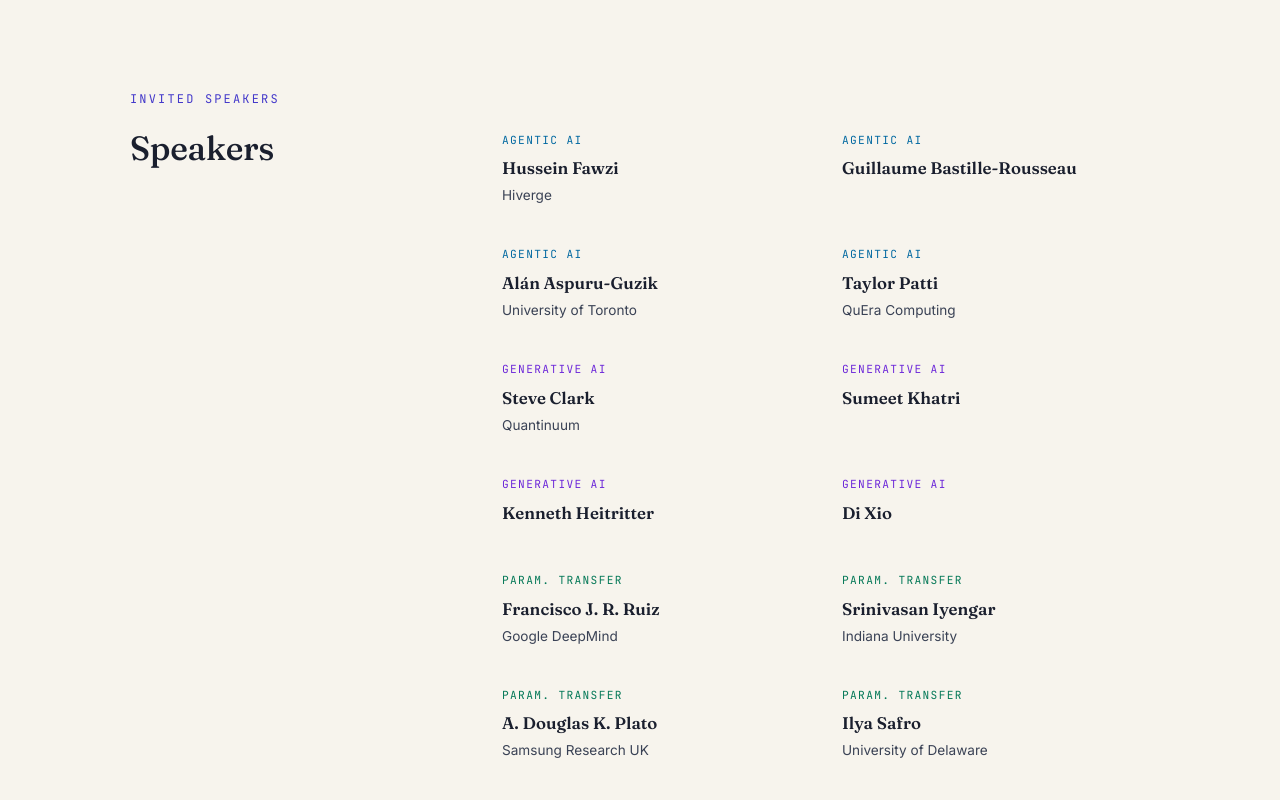
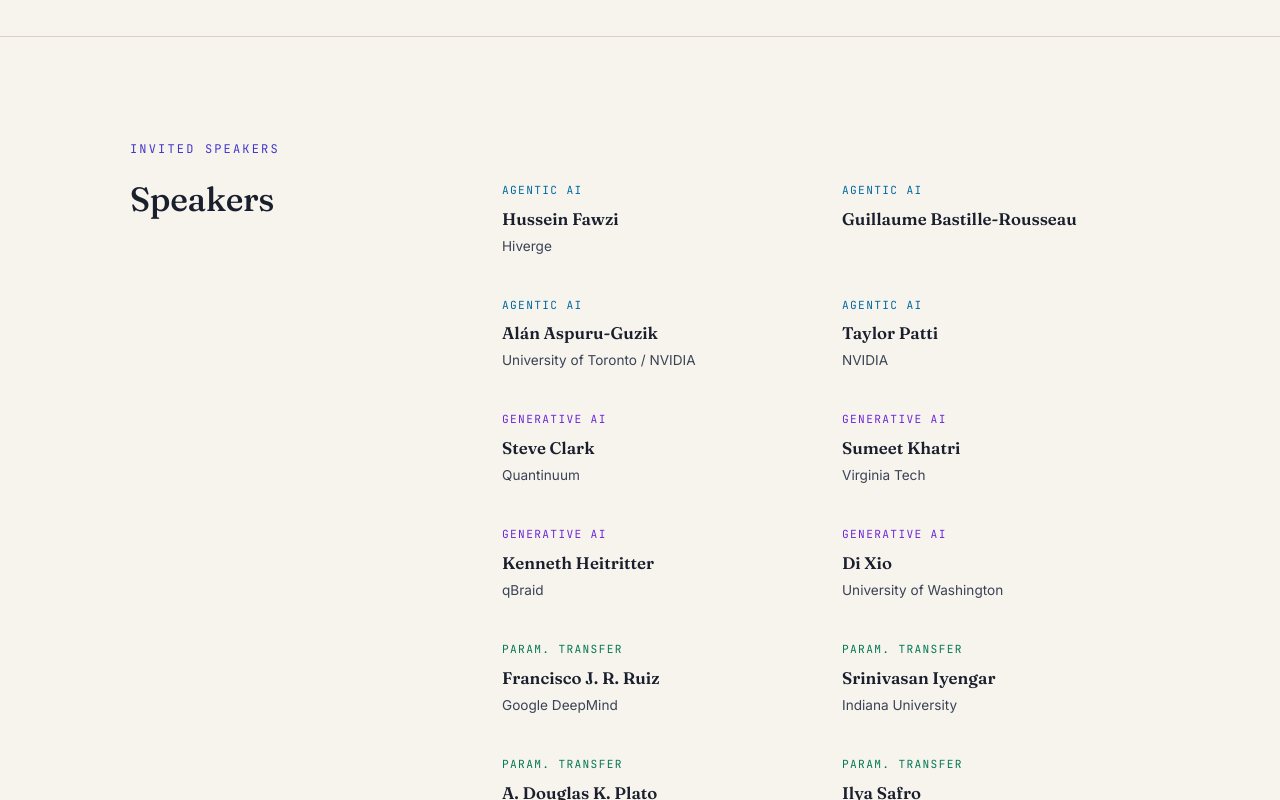
Before and after one commit to poojarao8/ai4q-workshop, a plain HTML site: page events/2026-qce/index.html in a window 1280 px wide. Shown: the part 4069-4869 px from the top of the page. Drawn offline with Linux system fonts and the light colour scheme.

Commit message:
Update index.html

```diff
--- a/events/2026-qce/index.html
+++ b/events/2026-qce/index.html
@@ -171,7 +171,7 @@
               <span class="t">10:00–10:30</span>
               <div class="desc">
                 <strong>Hussein Fawzi <span class="keynote-badge">Keynote</span></strong>
-                <em>Google DeepMind</em>
+                <em>Hiverge</em>
               </div>
             </div>
             <div class="slot">
@@ -220,6 +220,7 @@
               <span class="t">1:30–1:50</span>
               <div class="desc">
                 <strong>Sumeet Khatri</strong>
+                <em>Virginia Tech</em>
               </div>
             </div>
             <div class="slot">
@@ -233,6 +234,7 @@
               <span class="t">2:10–2:30</span>
               <div class="desc">
                 <strong>Di Xio</strong>
+                <em>University of Washington</em>
               </div>
             </div>
           </div>
@@ -314,7 +316,7 @@
                  onerror="this.style.display='none'">
             <span class="role tag-s1" style="color:var(--s1-color);">Agentic AI</span>
             <span class="name">Alán Aspuru-Guzik</span>
-            <span class="affil">University of Toronto</span>
+            <span class="affil">University of Toronto / NVIDIA</span>
           </div>
 
           <div class="person">
@@ -322,7 +324,7 @@
                  onerror="this.style.display='none'">
             <span class="role tag-s1" style="color:var(--s1-color);">Agentic AI</span>
             <span class="name">Taylor Patti</span>
-            <span class="affil">QuEra Computing</span>
+            <span class="affil">NVIDIA</span>
           </div>
 
           <div class="person">
@@ -338,7 +340,7 @@
                  onerror="this.style.display='none'">
             <span class="role" style="color:var(--s2-color);">Generative AI</span>
             <span class="name">Sumeet Khatri</span>
-            <span class="affil"></span>
+            <span class="affil">Virginia Tech</span>
           </div>
 
           <div class="person">
@@ -346,7 +348,7 @@
                  onerror="this.style.display='none'">
             <span class="role" style="color:var(--s2-color);">Generative AI</span>
             <span class="name">Kenneth Heitritter</span>
-            <span class="affil"></span>
+            <span class="affil">qBraid</span>
           </div>
 
           <div class="person">
@@ -354,7 +356,7 @@
                  onerror="this.style.display='none'">
             <span class="role" style="color:var(--s2-color);">Generative AI</span>
             <span class="name">Di Xio</span>
-            <span class="affil"></span>
+            <span class="affil">University of Washington</span>
           </div>
 
           <div class="person">
```
